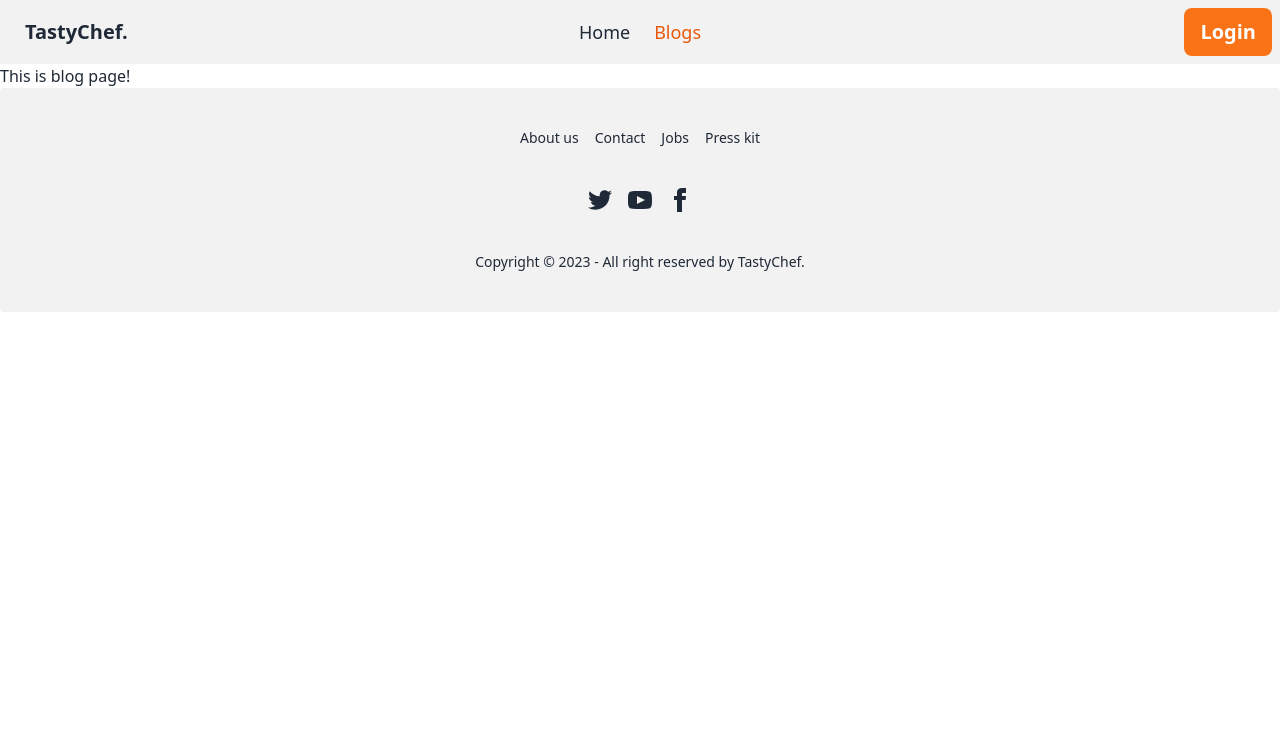
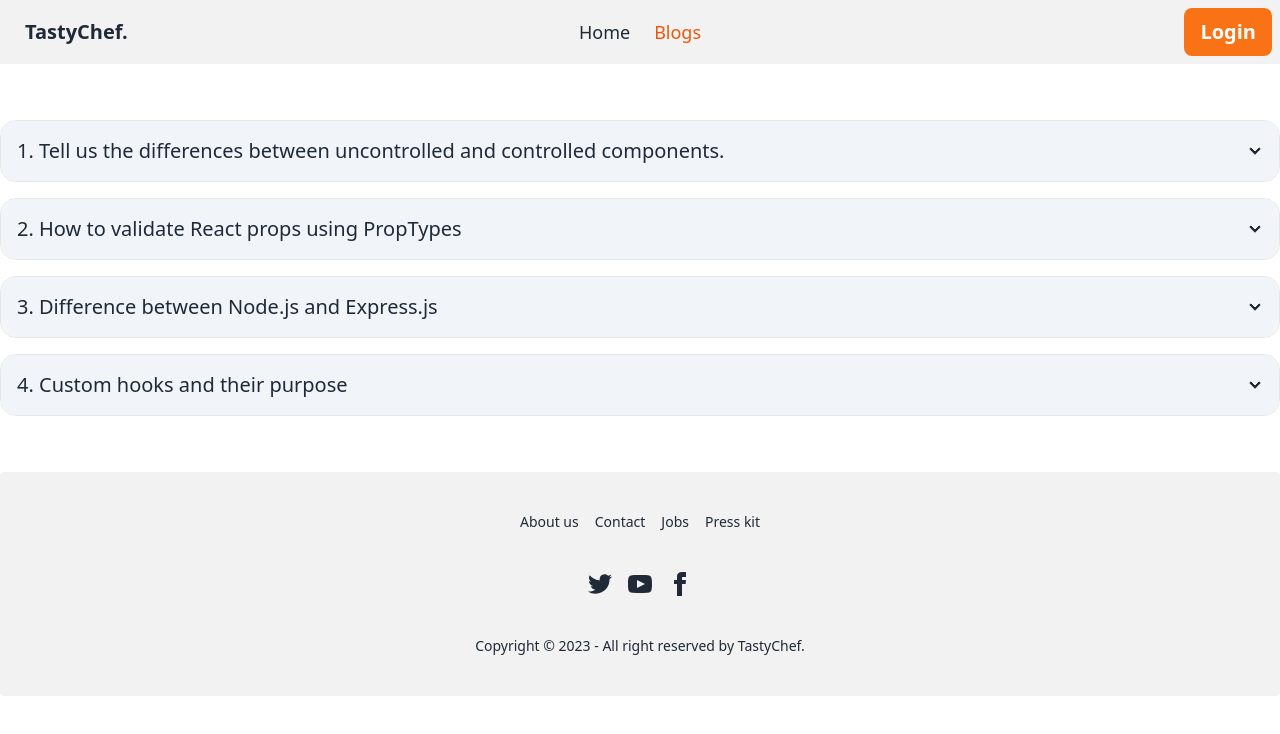
Before and after one commit to apufouzder/chef-recipe-hunter-client, a React (Vite) app: page /blogs in a window 1280 px wide. Shown: the top 734 px of the page. Built offline with nearby package versions, Linux system fonts and the light colour scheme; no server answers.

Commit message:
add blog page

```diff
--- a/src/pages/Blogs/Blogs.jsx
+++ b/src/pages/Blogs/Blogs.jsx
@@ -1,9 +1,60 @@
+/* eslint-disable react/no-unescaped-entities */
 
 
 const Blogs = () => {
     return (
-        <div>
-            <h1>This is blog page!</h1>
+        <div className="container mx-auto my-14">
+
+            <div className="collapse mb-4 collapse-arrow border border-base-300 bg-base-100 rounded-box">
+                <input type="checkbox" />
+                <div className="collapse-title bg-slate-100 text-xl font-medium">
+                    1. Tell us the differences between uncontrolled and controlled components.
+                </div>
+                <div className="collapse-content">
+                    <p>
+                        <li>Uncontrolled components: In an uncontrolled component, the form data is handled by the DOM itself, and React does not have direct control over it.</li>
+                        <li>Controlled components: In a controlled component, React controls the state of the form data. The input elements are tied to React state variables, and their values are controlled and updated through event handlers. Whenever the state changes, React re-renders the component, and the form values are updated accordingly. </li>
+                    </p>
+                </div>
+            </div>
+
+            <div className="collapse mb-4 collapse-arrow border border-base-300 bg-base-100 rounded-box">
+                <input type="checkbox" />
+                <div className="collapse-title bg-slate-100 text-xl font-medium">
+                    2. How to validate React props using PropTypes
+                </div>
+                <div className="collapse-content">
+                    <p>React provides a library called prop-types that allows you to define and validate the props passed to a component.
+                        <br />
+                        <li>Import PropTypes</li>
+                        <li>Define propTypes for a component</li>
+                    </p>
+                </div>
+            </div>
+
+            <div className="collapse mb-4 collapse-arrow border border-base-300 bg-base-100 rounded-box">
+                <input type="checkbox" />
+                <div className="collapse-title bg-slate-100 text-xl font-medium">
+                    3. Difference between Node.js and Express.js
+                </div>
+                <div className="collapse-content">
+                    <p>
+                        <li>Node.js: Node.js is a runtime environment that allows you to run JavaScript code outside the browser. It uses the V8 JavaScript engine and provides a set of built-in modules to build server-side applications. Node.js allows you to create web servers, handle file operations, perform network operations, and more. It provides a non-blocking, event-driven architecture that allows for efficient handling of concurrent requests.</li>
+                        <li>Express.js: Express.js is a web application framework built on top of Node.js. It provides a simple and minimalist approach to building web applications and APIs. It provides a set of features like routing, template engines, and middleware support to simplify the development of web applications in Node.js.</li>
+                    </p>
+                </div>
+            </div>
+
+            <div className="collapse mb-4 collapse-arrow border border-base-300 bg-base-100 rounded-box">
+                <input type="checkbox" />
+                <div className="collapse-title bg-slate-100 text-xl font-medium">
+                    4. Custom hooks and their purpose
+                </div>
+                <div className="collapse-content">
+                    <p>Custom hooks are reusable functions in React that encapsulate logic and can be shared across multiple components. They allow you to extract stateful logic from components and reuse it without duplicating code. Custom hooks follow a specific naming convention of starting with the word "use" to let React know that it's a hook.</p>
+                </div>
+            </div>
+
         </div>
     );
 };
```
